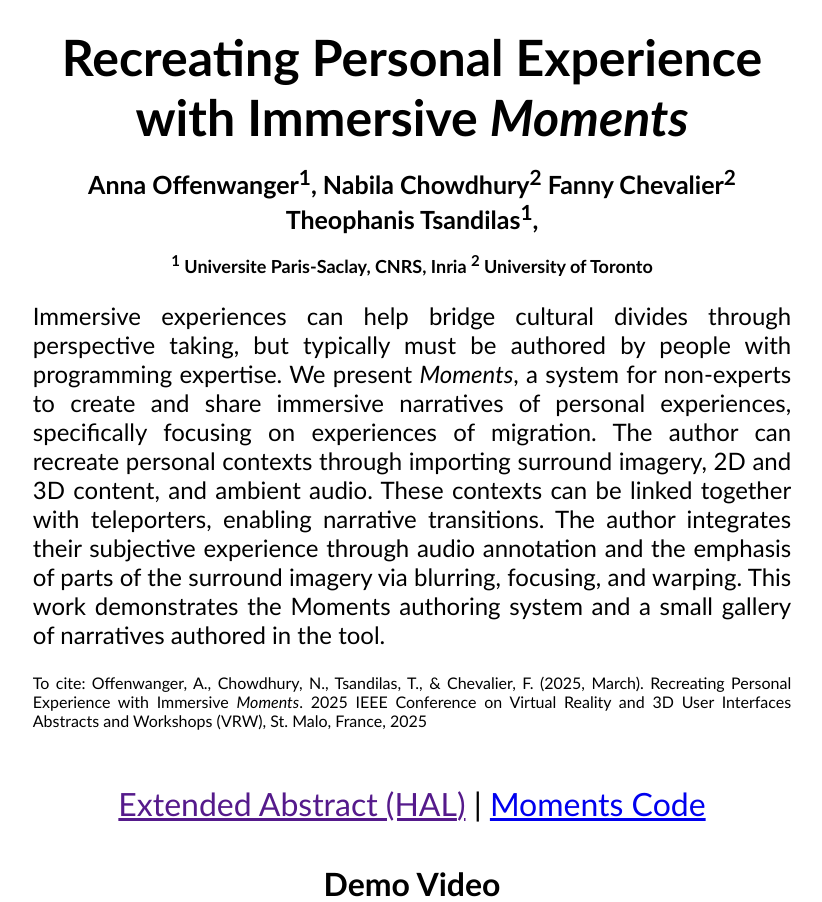
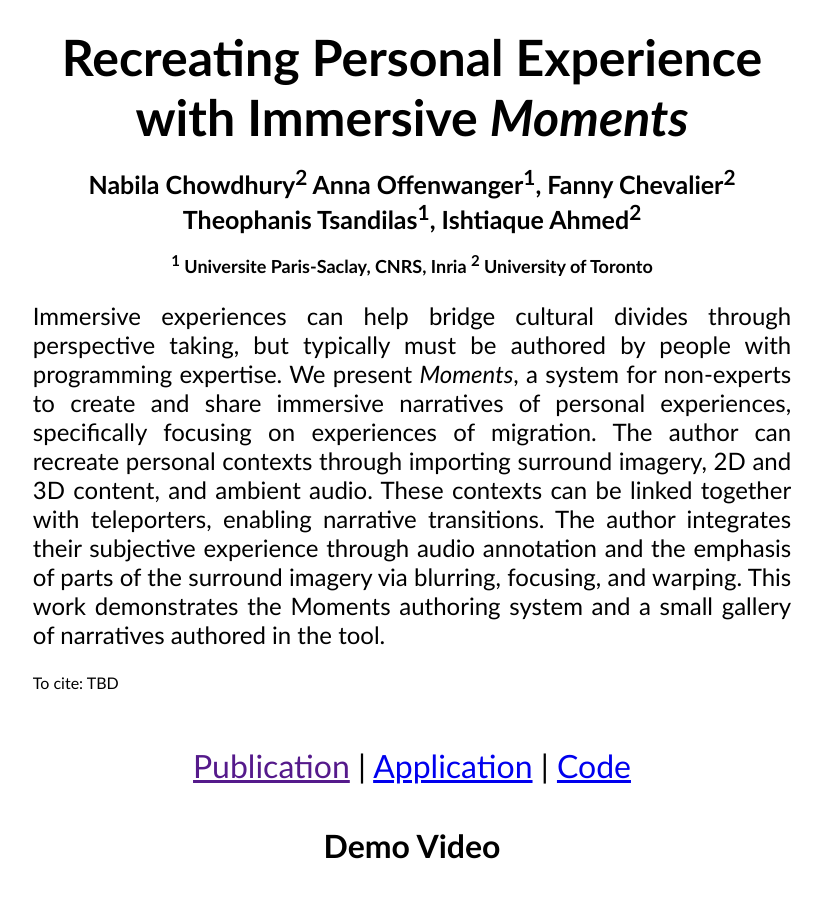
Before and after one commit to offenwanger/moments-demo, a website: page index.html in a window 1280 px wide. Shown: the top 902 px of the page, without its empty margins (228-1050 px from the left). Drawn offline with Linux system fonts and the light colour scheme.

Commit message:
update main page

```diff
--- a/index.html
+++ b/index.html
@@ -12,10 +12,11 @@
     <h1 id="paper-title">Recreating Personal Experience with Immersive <i>Moments</i></h1>
 
     <h1 id="authors">
+        Nabila Chowdhury<sup>2</sup>
         Anna Offenwanger<sup>1</sup>,
-        Nabila Chowdhury<sup>2</sup>
         Fanny Chevalier<sup>2</sup>
         Theophanis Tsandilas<sup>1</sup>,
+        Ishtiaque Ahmed<sup>2</sup>
     </h1>
     <h1 id="affiliations"><sup>1</sup> Universite Paris-Saclay, CNRS, Inria <sup>2</sup> University of Toronto
     </h1>
@@ -32,15 +33,14 @@
         This work demonstrates the Moments authoring system and a small gallery of narratives authored in the tool.
     </p>
 
-    <p id="citation">To cite: Offenwanger, A., Chowdhury, N., Tsandilas, T., & Chevalier, F. (2025, March). Recreating
-        Personal Experience with Immersive <i>Moments</i>. 2025 IEEE Conference on Virtual Reality and
-        3D User Interfaces Abstracts and Workshops (VRW), St. Malo, France, 2025</p>
+    <p id="citation">To cite: TBD</p>
     <br>
     <br>
 
     <div id="moments-links">
-        <a href=""> Extended Abstract (HAL<!--,</a> <a href="">IEEE -->)</a> |
-        <a href="https://github.com/offenwanger/moments">Moments Code</a>
+        <a href="">Publication</a> |
+        <a href="app.html">Application</a> |
+        <a href="https://github.com/offenwanger/moments"> Code</a>
     </div>
 
     <br>
--- a/js/pages/welcome_page.js
+++ b/js/pages/welcome_page.js
@@ -10,9 +10,9 @@ export function WelcomePage(parentContainer, lastFolder = false, mWebsocketContr
     div.appendChild(Object.assign(document.createElement('h1'),
         { innerHTML: '<h1>Welcome to Moments</h1>' }));
     div.appendChild(Object.assign(document.createElement('p'),
-        { innerHTML: 'This is an in development application for exploring the possibilities for and of immersive webcomics.' }));
+        { innerHTML: 'This is an in development application for exploring the possibilities for and of immersive narratives for people experienceing migration.' }));
     div.appendChild(Object.assign(document.createElement('p'),
-        { innerHTML: 'Please choose a folder where the application can store comics that you can then view.' }));
+        { innerHTML: 'Please choose a folder where the application can store the stories that you create.' }));
 
     let button = document.createElement('button');
     button.setAttribute('id', 'choose-folder-button');
```
